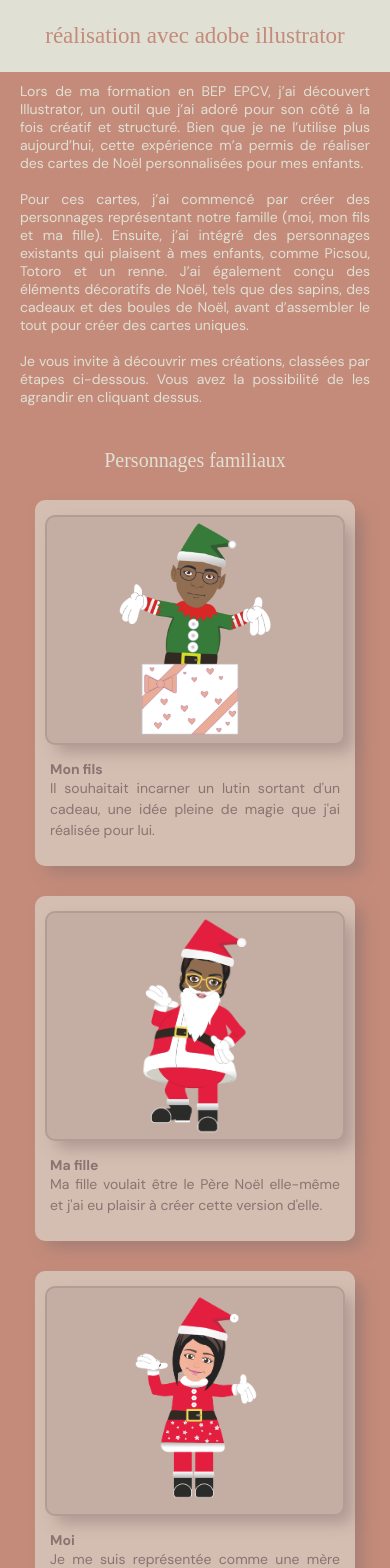
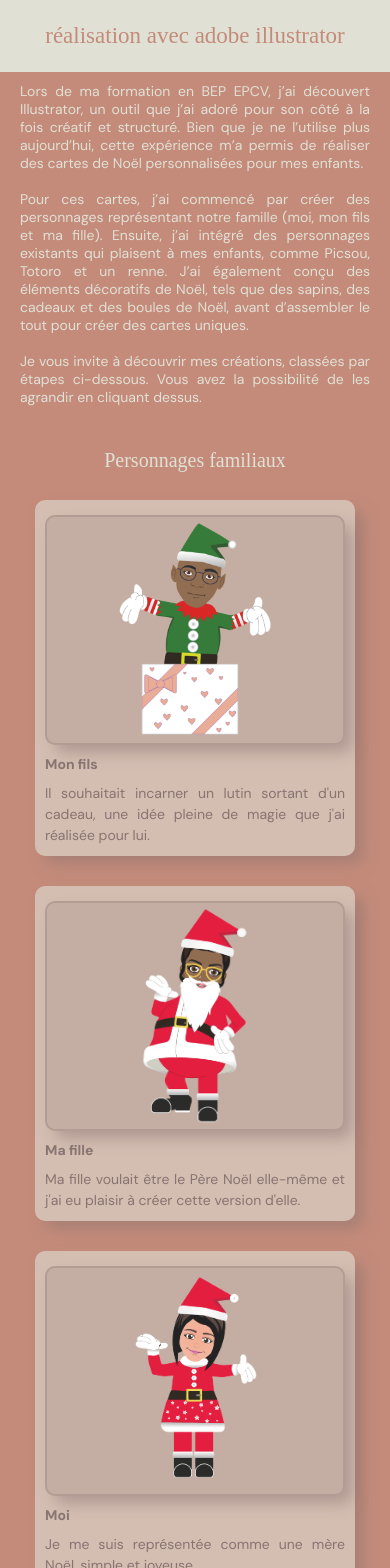
Before and after one commit to DuneNathalie/PortFolio, a React (Create React App) app: page /illustrator in a window 390 px wide. Shown: the top 1568 px of the page. Built offline with nearby package versions, Linux system fonts and the light colour scheme; a web font is replaced by a local one.

Commit message:
update max-height for max-width: 1000px

```diff
--- a/src/components/illustrator/category/Category.module.scss
+++ b/src/components/illustrator/category/Category.module.scss
@@ -27,7 +27,6 @@
         display: flex;
         flex-wrap: wrap;
         gap: 30px;
-    }
 
 
         .item {
@@ -82,6 +81,7 @@
             }
         }
     }
+}
 
 @media screen and (max-width: 800px) {
     .container {
@@ -109,6 +109,7 @@
                 max-width: 500px;
                 min-height: 0;
 
+
                 .img {
                     height: 230px;
                     margin: 15px 10px 0px 10px;
@@ -117,26 +118,21 @@
 
                 .text {
                     height: auto;
-                    margin-bottom: 10px;
-                    display: flex;
-                    flex-direction: column;
-                    align-items: flex-start;
-                    justify-content: flex-start;
-                    padding: 5px;
+                    display: block;
+                    box-sizing: border-box;
 
                     h2 {
                         font-size: values.$font_size_pp;
-                        margin-top: 0;
+                        margin: 0 0 10px;
                     }
 
                     p {
-                        height:auto;
-                        margin: 0;
-                        word-wrap: break-word;
-                        overflow-wrap: break-word;
+                        margin-bottom: 10px;
                         line-height: 1.5;
+                        word-break: break-word;
+                        white-space: normal;
+                        margin-bottom: 10px;
                         font-size: values.$font_size_pp;
-                        padding-bottom:10px;
                     }
                 }
             }
@@ -162,7 +158,7 @@
 
             .text {
                 margin-top: 10px;
-                max-height: 130px;
+                max-height: 200px;
 
                 h2 {
                     font-size: values.$font_size_pp;
```
Also changed, not shown: 6 other files (tests, documents, lock files or other folders). Lines whose indentation alone changed are shown as unchanged.
